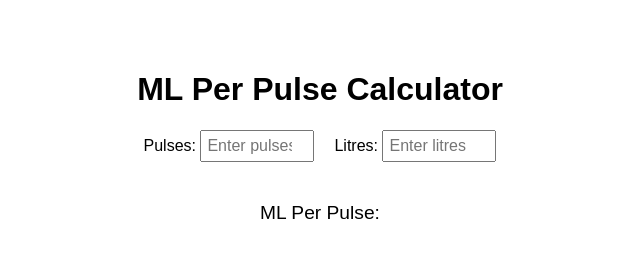
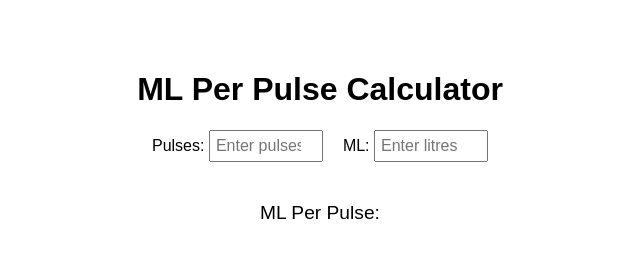
Before and after one commit to MadKiwi98/calculator-function, a plain HTML site: page index.html in a window 1280 px wide. Shown: the whole page, without its empty margins (320-960 px from the left). Drawn offline with Linux system fonts and the light colour scheme.

Commit message:
Update index.html

```diff
--- a/index.html
+++ b/index.html
@@ -40,7 +40,7 @@
             <input type="number" id="pulses" placeholder="Enter pulses" oninput="calculate()" required>
         </div>
         <div class="input-box">
-            <label for="litres">Litres:</label>
+            <label for="litres">ML:</label>
             <input type="number" id="litres" placeholder="Enter litres" oninput="calculate()" required>
         </div>
     </div>
```
